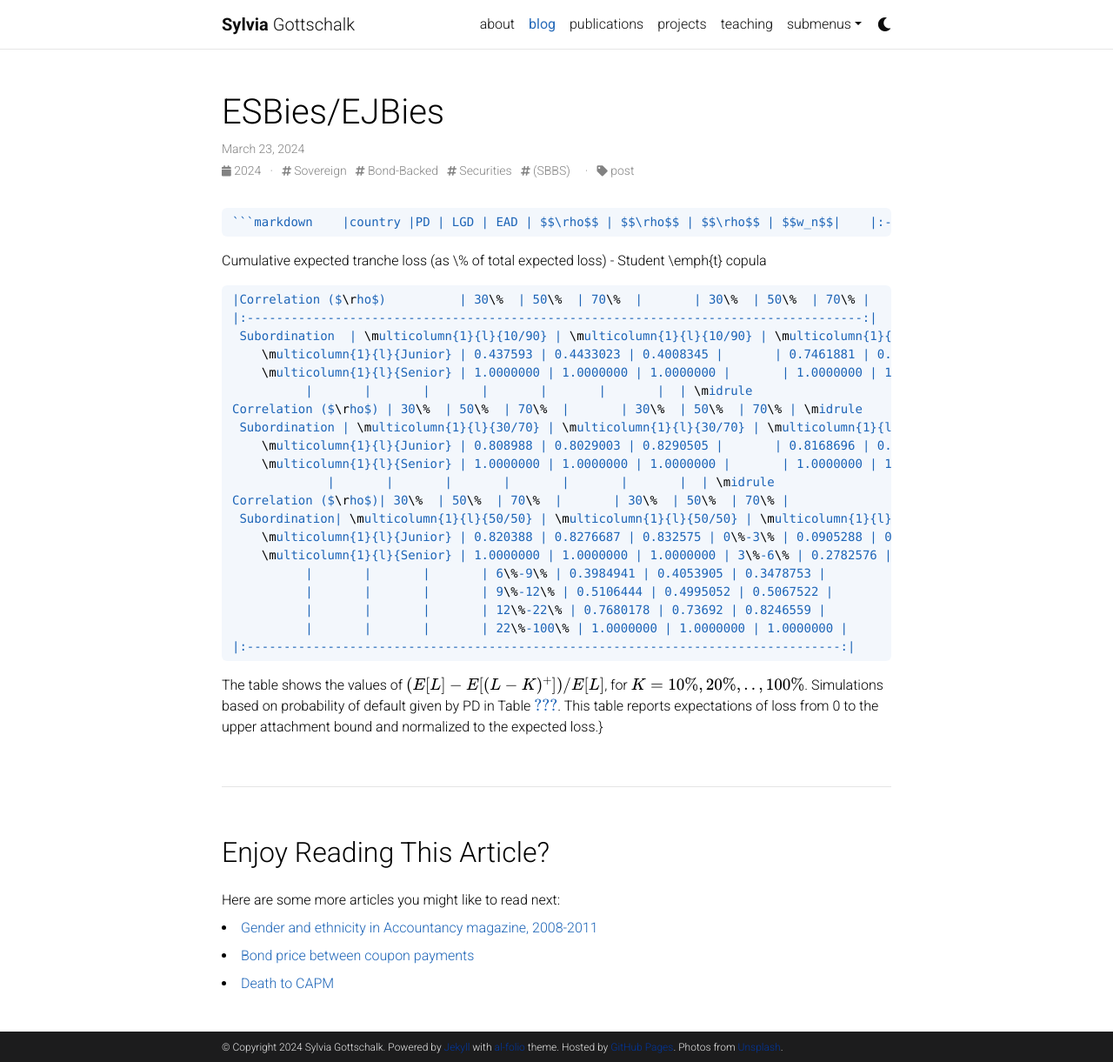
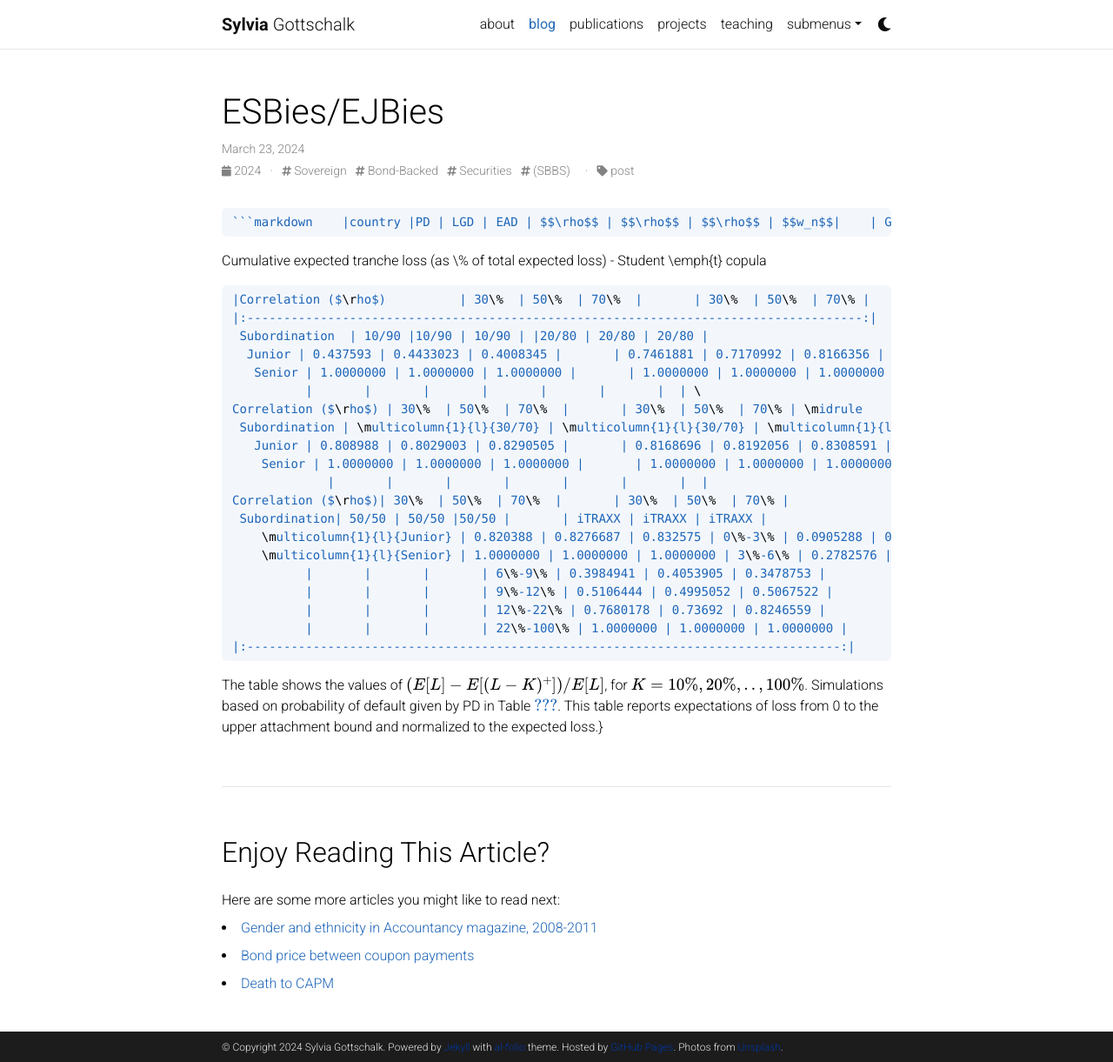
Before and after one commit to sdgottschalk/sgottschalk.io, a Jekyll site: the page built from _posts/2024-03-23-securitisation.md, in a window 1280 px wide and 1221 px high. Shown: the whole window at 87% size. Built offline with Jekyll 4.4.1, drawn with Linux system fonts in a browser that asks for light colours; comment, search, counter and statistics services are not loaded; a style sheet for code colours, icons or effects is not loaded.

Commit message:
Update 2024-03-23-securitisation.md

````diff
--- a/_posts/2024-03-23-securitisation.md
+++ b/_posts/2024-03-23-securitisation.md
@@ -10,7 +10,6 @@ related_posts: true
 
 	```markdown
    |country |PD | LGD | EAD | $$\rho$$ | $$\rho$$ | $$\rho$$ | $$w_n$$|
-   |:-----------------------------------------------------------------:|
    | Germany | 0.05  | 0.4   | 1327816 | 0.3   | 0.5   | 0.7   | 0.2816 |
    | The Netherlands | 0.1   | 0.4   | 388866 | 0.3   | 0.5   | 0.7   | 0.0661 |
    | Luxembourg | 0.1   | 0.4   | 13321 | 0.3   | 0.5   | 0.7   | 0.0019 |
@@ -31,8 +30,7 @@ related_posts: true
    | Cyprus | 0.75  | 0.875 | 30348 | 0.3   | 0.5   | 0.7   | 0.0019 |
    | Greece | 0.95  | 0.95  | 348350 | 0.3   | 0.5   | 0.7   | 0.0201 |
    | average | 0.421053 | 0.663421 |                              |
-   |:----------------------------------------------------------------:|
-```
+  ```
 Source: Author's own based on Brunnermeier(2017) Table 1. PD: probability of default; LGD: loss given default;$$\rho$$: correlation of $$B_{n}$$ with common factor; $$w_n$$ weight of country's sovereign bonds in underlying portfolio.
 
 Cumulative expected tranche loss (as \% of total expected loss) - Student \emph{t} copula
@@ -40,17 +38,17 @@ Cumulative expected tranche loss (as \% of total expected loss) - Student \emph{
 ```markdown
 |Correlation ($\rho$)          | 30\%  | 50\%  | 70\%  |       | 30\%  | 50\%  | 70\% |
 |:------------------------------------------------------------------------------------:|
- Subordination  | \multicolumn{1}{l}{10/90} | \multicolumn{1}{l}{10/90} | \multicolumn{1}{l}{10/90} |       | \multicolumn{1}{l}{20/80} | \multicolumn{1}{l}{20/80} | \multicolumn{1}{l}{20/80} |\midrule
-    \multicolumn{1}{l}{Junior} | 0.437593 | 0.4433023 | 0.4008345 |       | 0.7461881 | 0.7170992 | 0.8166356 |
-    \multicolumn{1}{l}{Senior} | 1.0000000 | 1.0000000 | 1.0000000 |       | 1.0000000 | 1.0000000 | 1.0000000 |
-          |       |       |       |       |       |       |  | \midrule
+ Subordination  | 10/90 |10/90 | 10/90 | |20/80 | 20/80 | 20/80 |
+  Junior | 0.437593 | 0.4433023 | 0.4008345 |       | 0.7461881 | 0.7170992 | 0.8166356 |
+   Senior | 1.0000000 | 1.0000000 | 1.0000000 |       | 1.0000000 | 1.0000000 | 1.0000000 |
+          |       |       |       |       |       |       |  | \
 Correlation ($\rho$) | 30\%  | 50\%  | 70\%  |       | 30\%  | 50\%  | 70\% | \midrule
- Subordination | \multicolumn{1}{l}{30/70} | \multicolumn{1}{l}{30/70} | \multicolumn{1}{l}{30/70} |       | \multicolumn{1}{l}{40/60} | \multicolumn{1}{l}{40/60} | \multicolumn{1}{l}{40/60} |\midrule
-    \multicolumn{1}{l}{Junior} | 0.808988 | 0.8029003 | 0.8290505 |       | 0.8168696 | 0.8192056 | 0.8308591 |
-    \multicolumn{1}{l}{Senior} | 1.0000000 | 1.0000000 | 1.0000000 |       | 1.0000000 | 1.0000000 | 1.0000000 |
-             |       |       |       |       |       |       |  | \midrule
+ Subordination | \multicolumn{1}{l}{30/70} | \multicolumn{1}{l}{30/70} | \multicolumn{1}{l}{30/70} |       | 40/60 | 40/60 | 40/60 |
+   Junior | 0.808988 | 0.8029003 | 0.8290505 |       | 0.8168696 | 0.8192056 | 0.8308591 |
+    Senior | 1.0000000 | 1.0000000 | 1.0000000 |       | 1.0000000 | 1.0000000 | 1.0000000 |
+             |       |       |       |       |       |       |  |
 Correlation ($\rho$)| 30\%  | 50\%  | 70\%  |       | 30\%  | 50\%  | 70\% |
- Subordination| \multicolumn{1}{l}{50/50} | \multicolumn{1}{l}{50/50} | \multicolumn{1}{l}{50/50} |       | \multicolumn{1}{l}{iTRAXX} | \multicolumn{1}{l}{iTRAXX} | \multicolumn{1}{l}{iTRAXX} | \midrule
+ Subordination| 50/50 | 50/50 |50/50 |       | iTRAXX | iTRAXX | iTRAXX |
     \multicolumn{1}{l}{Junior} | 0.820388 | 0.8276687 | 0.832575 | 0\%-3\% | 0.0905288 | 0.1473061 | 0.0011647 |
     \multicolumn{1}{l}{Senior} | 1.0000000 | 1.0000000 | 1.0000000 | 3\%-6\% | 0.2782576 | 0.3060663 | 0.1780716 |
           |       |       |       | 6\%-9\% | 0.3984941 | 0.4053905 | 0.3478753 |
````
